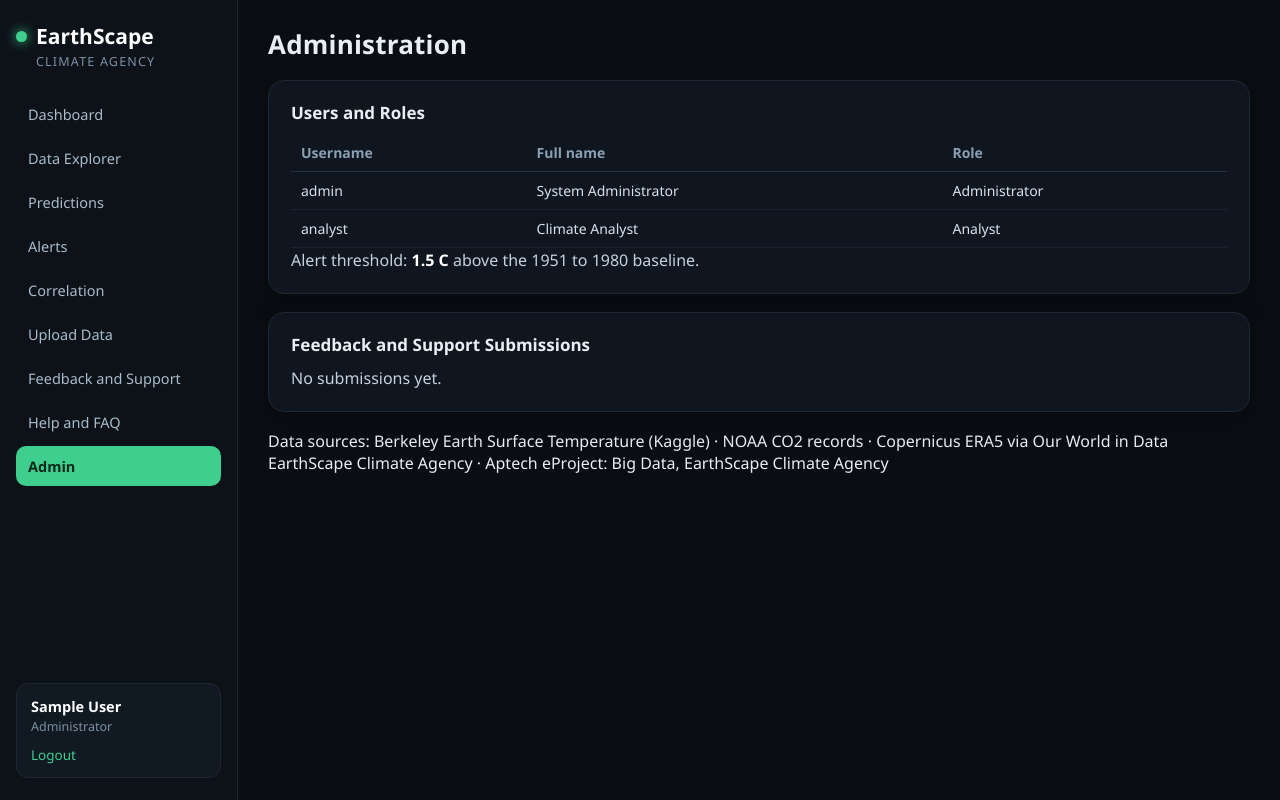
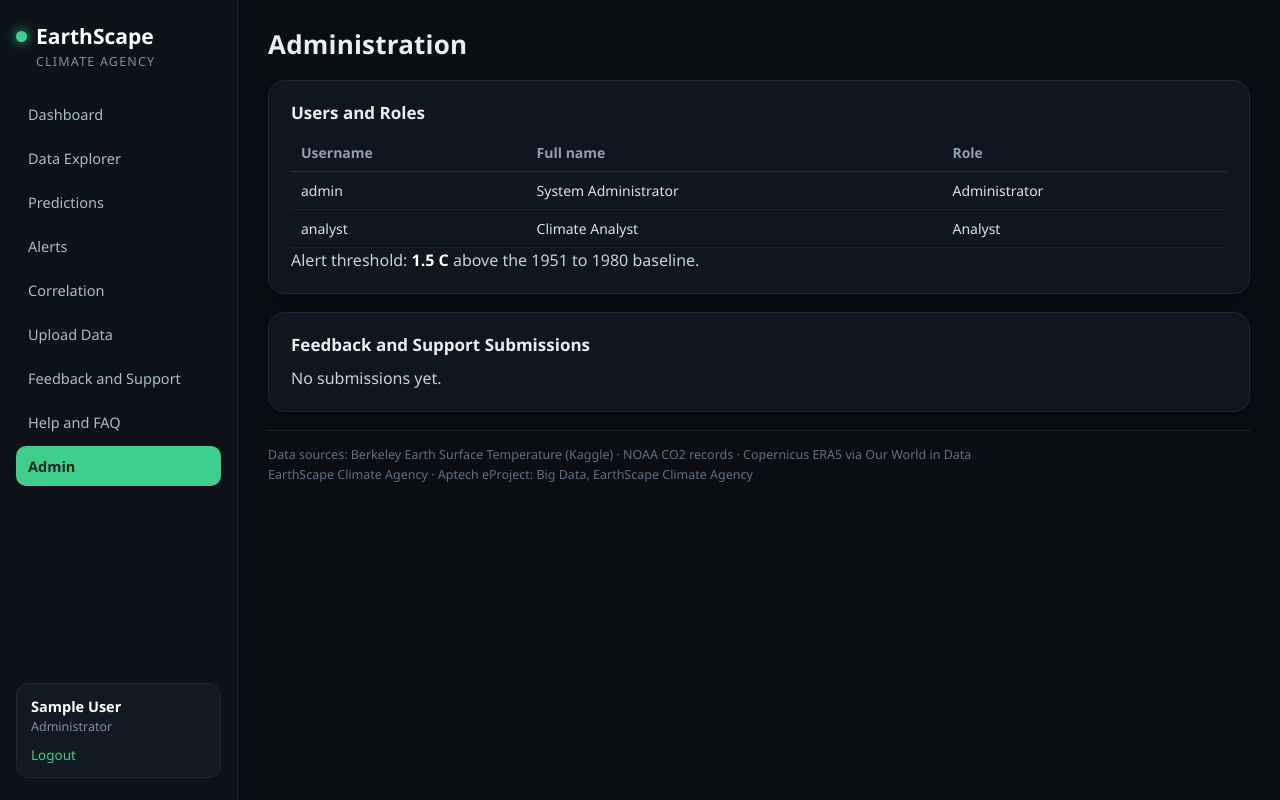
Before and after one commit to Tahakazmi880/earthscape-climate-agency, a Flask app: page /admin in a window 1280 px wide. Run offline with Flask 3, Linux system fonts and the light colour scheme; the visitor is signed in with stand-in values (Sample User, id 1).

Commit message:
Realism pass: static/style.css

```diff
--- a/static/style.css
+++ b/static/style.css
@@ -84,3 +84,4 @@ button:hover, .btn:hover { filter: brightness(1.1); }
   .grid2 { grid-template-columns: 1fr; }
   main { padding: 20px 16px; }
 }
+.foot { color: #5c7185; font-size: 12.5px; line-height: 1.6; border-top: 1px solid #1c2632; padding-top: 14px; margin-top: 6px; }
```
